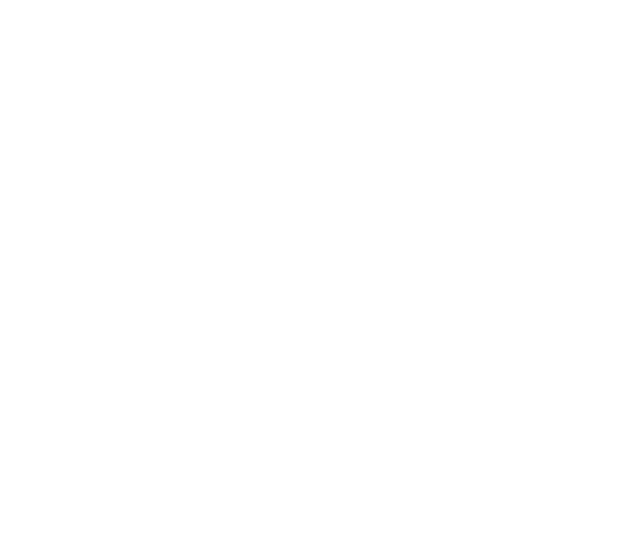
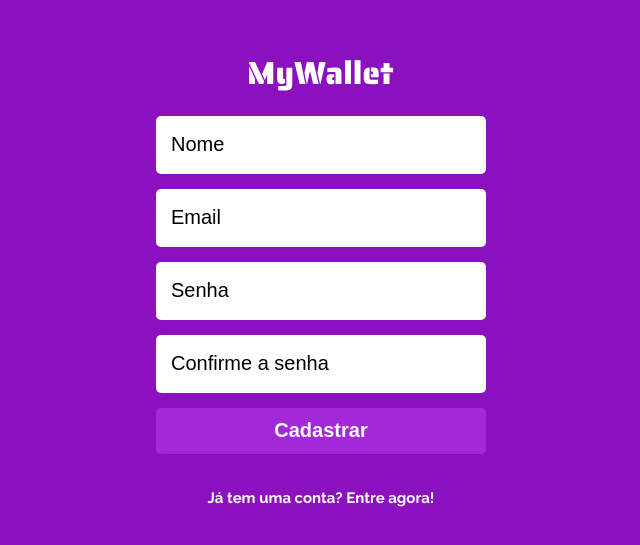
Before and after one commit to kayquecoelho/my-wallet, a React (Create React App) app: page /register in a window 1280 px wide. Shown: the part 167-712 px from the top of the page, without its empty margins (319-959 px from the left). Built offline with nearby package versions, Linux system fonts and the light colour scheme.

Commit message:
create communication between app and server to sign-up new users

```diff
--- a/src/App.js
+++ b/src/App.js
@@ -3,6 +3,7 @@
 import "./style/reset.css";
 
 import Login from "./pages/Login";
+import Register from "./pages/Register";
 
 export default function App () {
 
@@ -10,7 +11,7 @@
     <BrowserRouter>
     <Routes>
       <Route path="/" element={<Login />}/>
-      <Route path="/register"/>
+      <Route path="/register" element={<Register />}/>
     </Routes>
     </BrowserRouter>
   )
--- a/src/components/FormComponents/Container.js
+++ b/src/components/FormComponents/Container.js
@@ -15,7 +15,10 @@
 
   .logo {
     margin-bottom: 25px;
+    margin-top: 100px;
   }
+
+  overflow-y: scroll;
 `
 
 export default Container;
--- /dev/null
+++ b/src/pages/Register/index.js
@@ -0,0 +1,80 @@
+import { useState } from "react";
+import { useNavigate } from "react-router-dom";
+import { Container, Form, Input, StyledLink, Button } from "../../components/FormComponents";
+import Logo from "../../assets/logo.svg";
+import api from "../../services/api";
+
+
+export default function Register () {
+  const [formData, setFormData] = useState({
+    name: "",
+    email: "",
+    password:"",
+    confirmPassword: ""
+  });
+  const navigate = useNavigate();
+
+  function handleChange(e) {
+    setFormData({ ...formData, [e.target.name]: e.target.value})
+  }
+
+  function handleSubmit(e) {
+    e.preventDefault();
+
+    if (formData.password !== formData.confirmPassword){
+      return alert("As senhas não coincidem");
+    }
+    delete formData.confirmPassword;
+
+    const promise = api.signUp(formData);
+
+    promise.then(() => navigate("/"));
+    promise.catch((error) => alert(error.response.data) )
+
+  }
+  return (
+    <Container>
+      <img className="logo" src={Logo} alt="My Wallet"/>
+
+      <Form onSubmit={handleSubmit}>
+        <Input
+            type="text"
+            placeholder="Nome"
+            name="name"
+            onChange={handleChange}
+            value={formData.name}
+            required
+        />
+        <Input
+            type="email"
+            placeholder="Email"
+            name="email"
+            onChange={handleChange}
+            value={formData.email}
+            required
+        />
+        <Input
+            type="password"
+            placeholder="Senha"
+            name="password"
+            onChange={handleChange}
+            value={formData.password}
+            required
+        />
+        <Input
+            type="password"
+            placeholder="Confirme a senha"
+            name="confirmPassword"
+            onChange={handleChange}
+            value={formData.confirmPassword}
+            required
+        />
+        <Button type="submit">Cadastrar</Button>
+      </Form>
+
+      <StyledLink to="/">
+        Já tem uma conta? Entre agora!
+      </StyledLink>
+    </Container>
+  )
+}
--- /dev/null
+++ b/src/services/api.js
@@ -0,0 +1,15 @@
+import axios from "axios";
+
+const BASE_URL = "http://localhost:5000"
+
+function signUp(body) {
+  const promise = axios.post(`${BASE_URL}/sign-up`, body);
+
+  return promise;
+}
+
+const api = {
+  signUp
+}
+
+export default api;
```
Also changed, not shown: src/components/FormComponents/Button.js (indentation only), src/components/FormComponents/Input.js (indentation only), src/components/FormComponents/StyledLink.js (indentation only).
